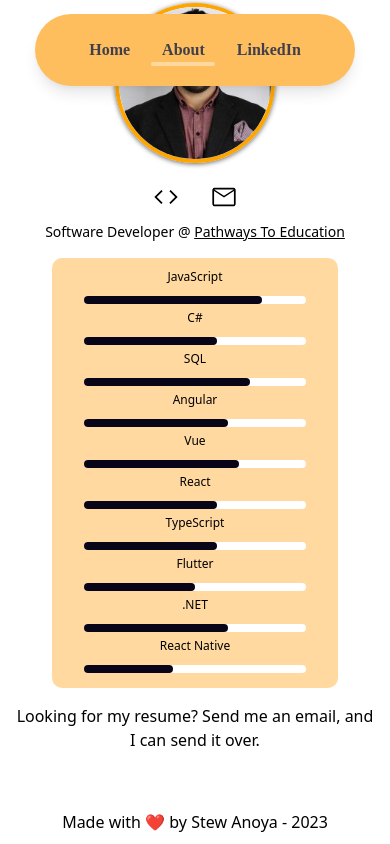
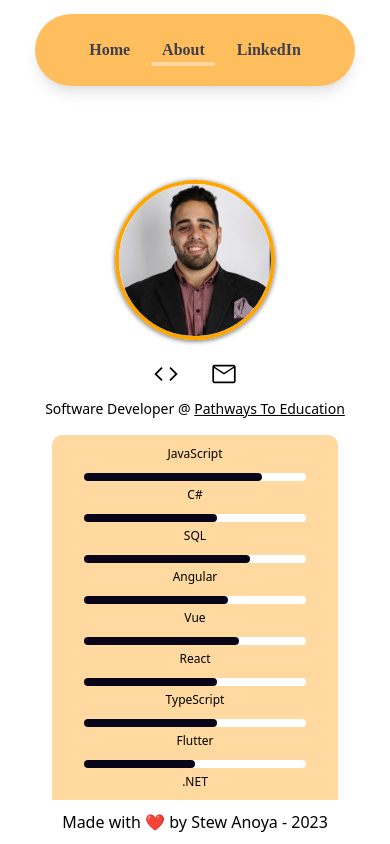
Before and after one commit to stewanoya/nuxt-portfolio, a Nuxt app: page /about in a window 390 px wide. Built offline with nearby package versions, Linux system fonts and the light colour scheme.

Commit message:
fix project tile footer

```diff
--- a/components/Home/Projects.vue
+++ b/components/Home/Projects.vue
@@ -223,25 +223,27 @@ export default {
   background-color: white;
   position: relative;
   border-radius: 2rem;
+  min-height: 5rem;
 }
 
 .tech-stack-list {
   display: flex;
-  align-items: center;
   flex-wrap: wrap;
+  height: 100%;
   margin: 1rem;
 }
 
 .tech-stack-item {
-  font-size: 0.6rem;
+  font-size: 0.7rem;
   margin: 0.1rem;
+  padding: 0.25rem;
   text-align: center;
   padding: 0.25rem 0.5rem;
   background-color: #ffbe5e;
   border-radius: 0.85rem;
   color: white;
   font-style: 'Red Hat Text';
-  font-weight: 900;
+  font-weight: 700;
   z-index: 5;
 }
 
@@ -258,7 +260,7 @@ export default {
   height: 2rem;
   width: 2rem;
   background-color: white;
-  box-shadow: 0 0.5rem 0.8rem 0 rgba(0, 0, 0, 0.212);
+  /* box-shadow: 0 0.5rem 0.8rem 0 rgba(0, 0, 0, 0.212); */
   border-radius: 50%;
   position: relative;
   z-index: 0;
@@ -292,7 +294,7 @@ export default {
   height: 2rem;
   width: 2rem;
   background-color: white;
-  box-shadow: 0 -0.5rem 0.8rem 0 rgba(0, 0, 0, 0.212);
+  /* box-shadow: 0 -0.5rem 0.8rem 0 rgba(0, 0, 0, 0.212); */
   border-radius: 50%;
   position: relative;
   transform: rotate(180deg);
--- a/components/about/AboutSidebar.vue
+++ b/components/about/AboutSidebar.vue
@@ -108,6 +108,29 @@ export default {
   background-color: white;
 }
 
+.skillbar:after {
+  content: '';
+  width: 100%;
+  height: 8px;
+  border-radius: 1000rem;
+  z-index: 2;
+  position: absolute;
+  left: 0;
+  background-color: white;
+  transform-origin: right;
+  animation: shrink 1.5s cubic-bezier(0.25, 0.46, 0.45, 0.94) 1s forwards;
+}
+
+@keyframes shrink {
+  from {
+    transform: scaleX(100%);
+  }
+
+  to {
+    transform: scaleX(0%);
+  }
+}
+
 .skillbar__filled {
   position: absolute;
   left: 0;
--- a/nuxt.config.js
+++ b/nuxt.config.js
@@ -25,7 +25,6 @@ export default {
   buildModules: [
     // https://go.nuxtjs.dev/tailwindcss
     '@nuxtjs/tailwindcss',
-    'nuxt-icon',
   ],
 
   // Modules: https://go.nuxtjs.dev/config-modules
--- a/pages/about/index.vue
+++ b/pages/about/index.vue
@@ -27,11 +27,10 @@ export default {}
 
 @media (max-width: 850px) {
   .about__main-container {
-    flex-direction: column-reverse;
+    flex-direction: column;
     align-items: center;
   }
   .sidebar {
-    margin-top: 1rem;
     width: 100%;
     height: auto;
   }
```
Also changed, not shown: 1 other file (tests, documents, lock files or other folders).
